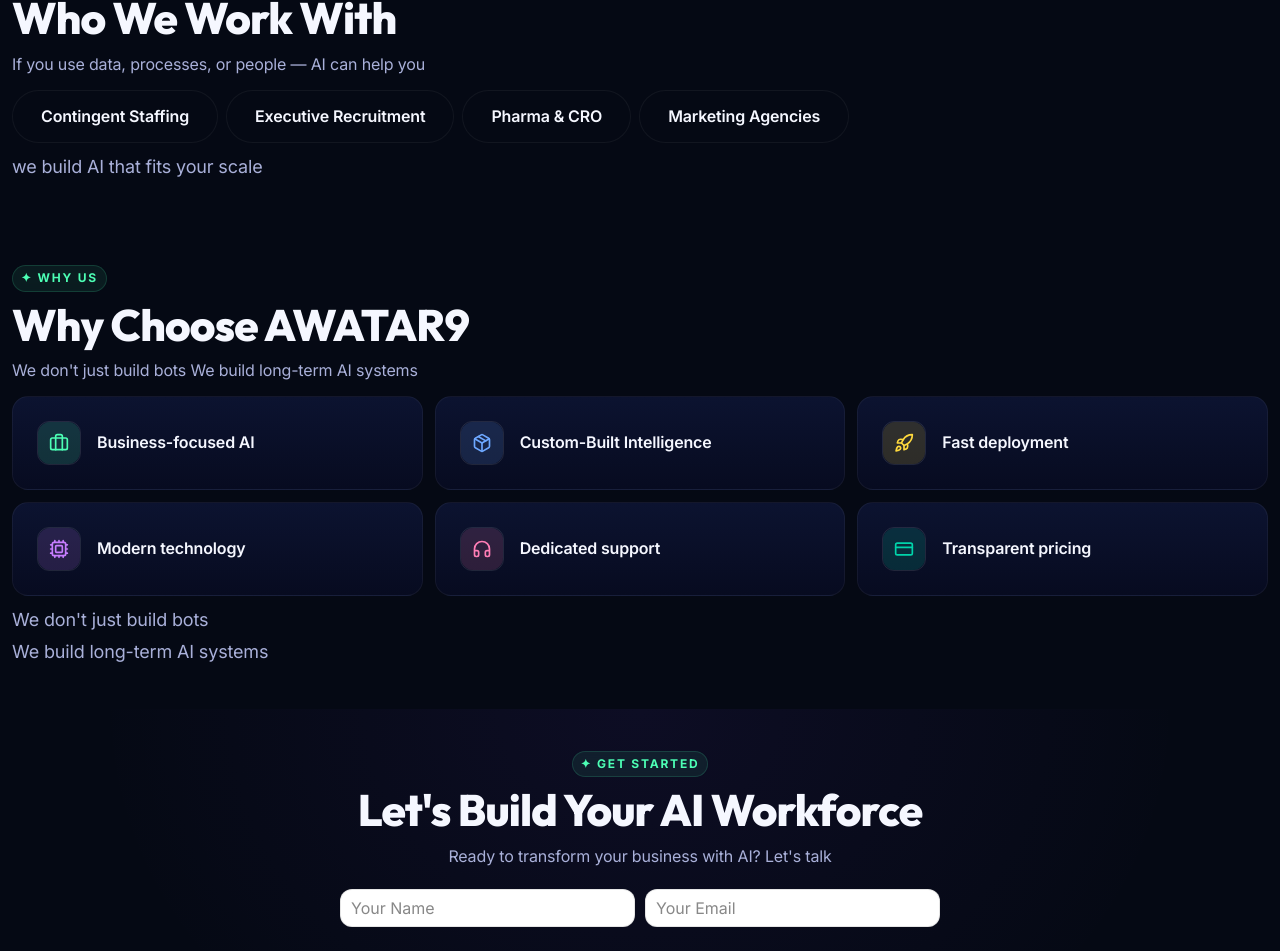
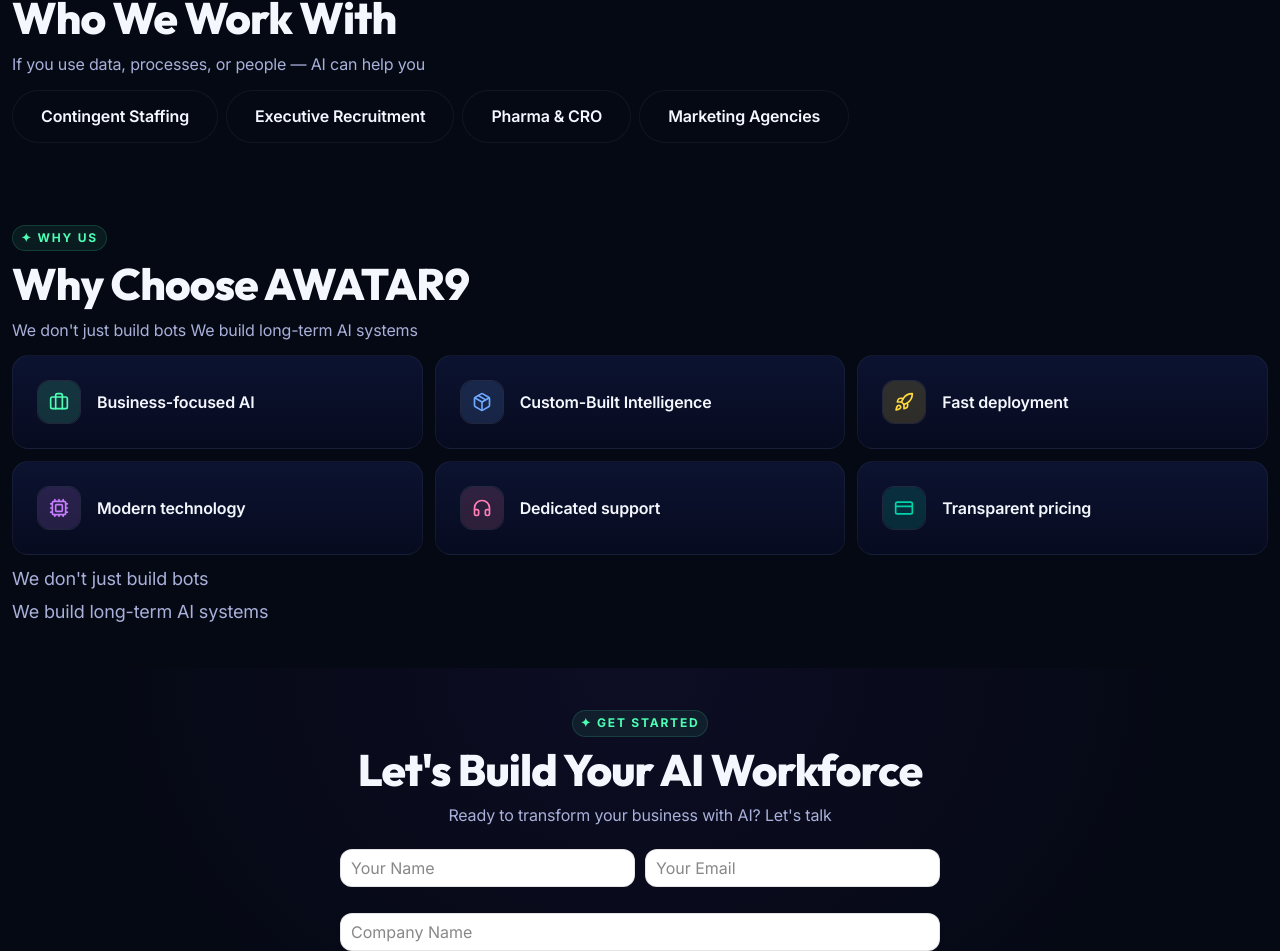
Before and after one commit to SrivalliKolluru/AWATAR9, a Next.js app: page / in a window 1280 px wide. Shown: the part 3804-4755 px from the top of the page. Built offline with nearby package versions, Linux system fonts and the light colour scheme.

Commit message:
section removal

```diff
--- a/src/components/Industries/Industries.tsx
+++ b/src/components/Industries/Industries.tsx
@@ -21,9 +21,7 @@
                 ))}
             </div>
 
-            <p className={styles.tagline}>
-                we build AI that fits your scale
-            </p>
+
         </SectionWrapper>
     );
 }
```
